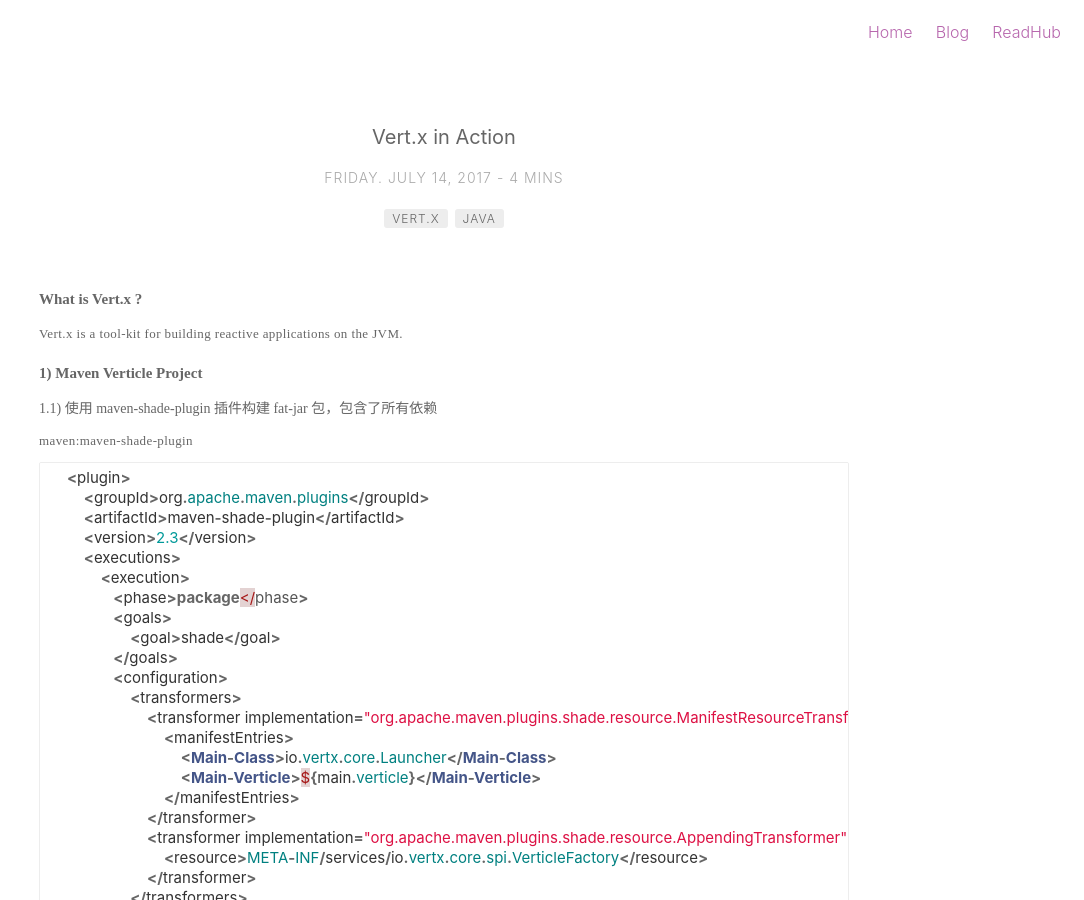
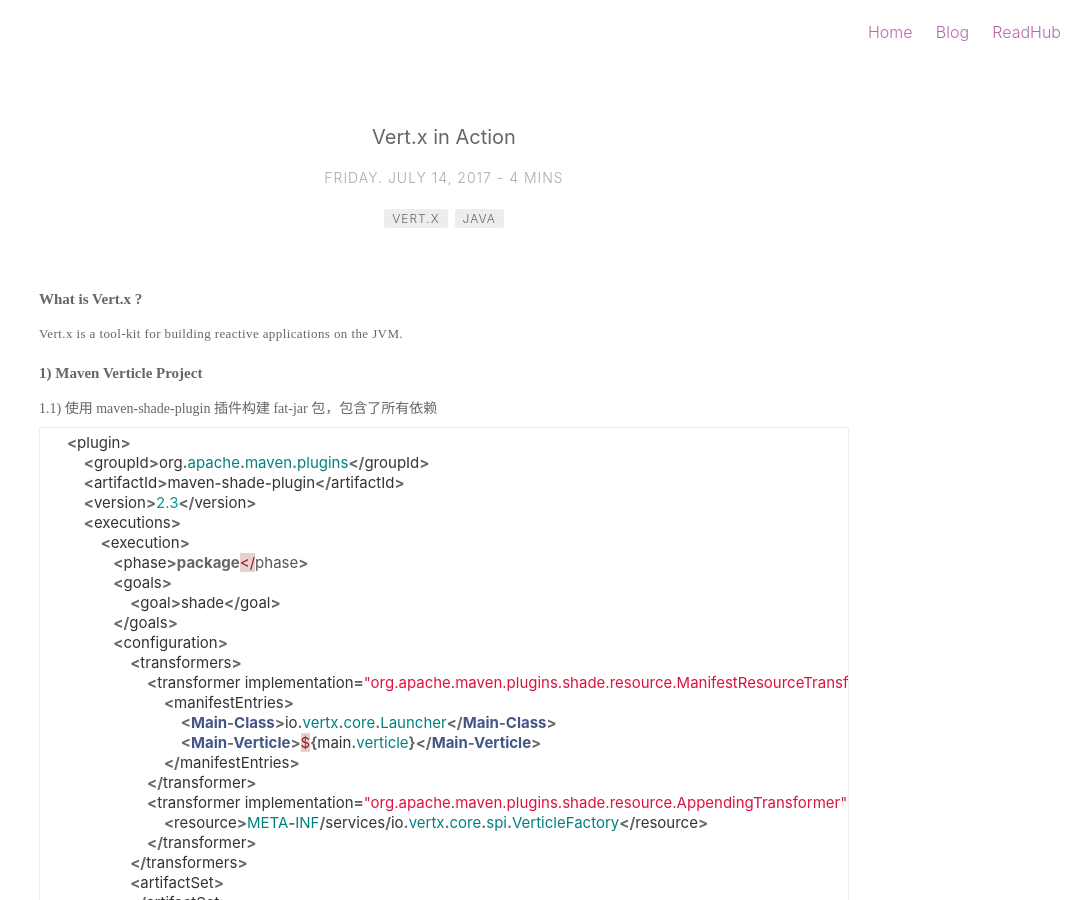
Before and after one commit to Jiangew/jiangew.github.io, a Jekyll site: the page built from _posts/2017-07-14-vert.x-started.md, in a window 1280 px wide and 900 px high. Shown: the whole window, without its empty margins (196-1280 px from the left). Built offline with Jekyll 4.4.1, drawn with Linux system fonts in a browser that asks for light colours.

Commit message:
that is all

````diff
--- a/_posts/2017-07-14-vert.x-started.md
+++ b/_posts/2017-07-14-vert.x-started.md
@@ -16,7 +16,6 @@
 
 ### 1) Maven Verticle Project
 #### 1.1) 使用 maven-shade-plugin 插件构建 fat-jar 包，包含了所有依赖
-maven:maven-shade-plugin
 ```java
     <plugin>
         <groupId>org.apache.maven.plugins</groupId>
````
